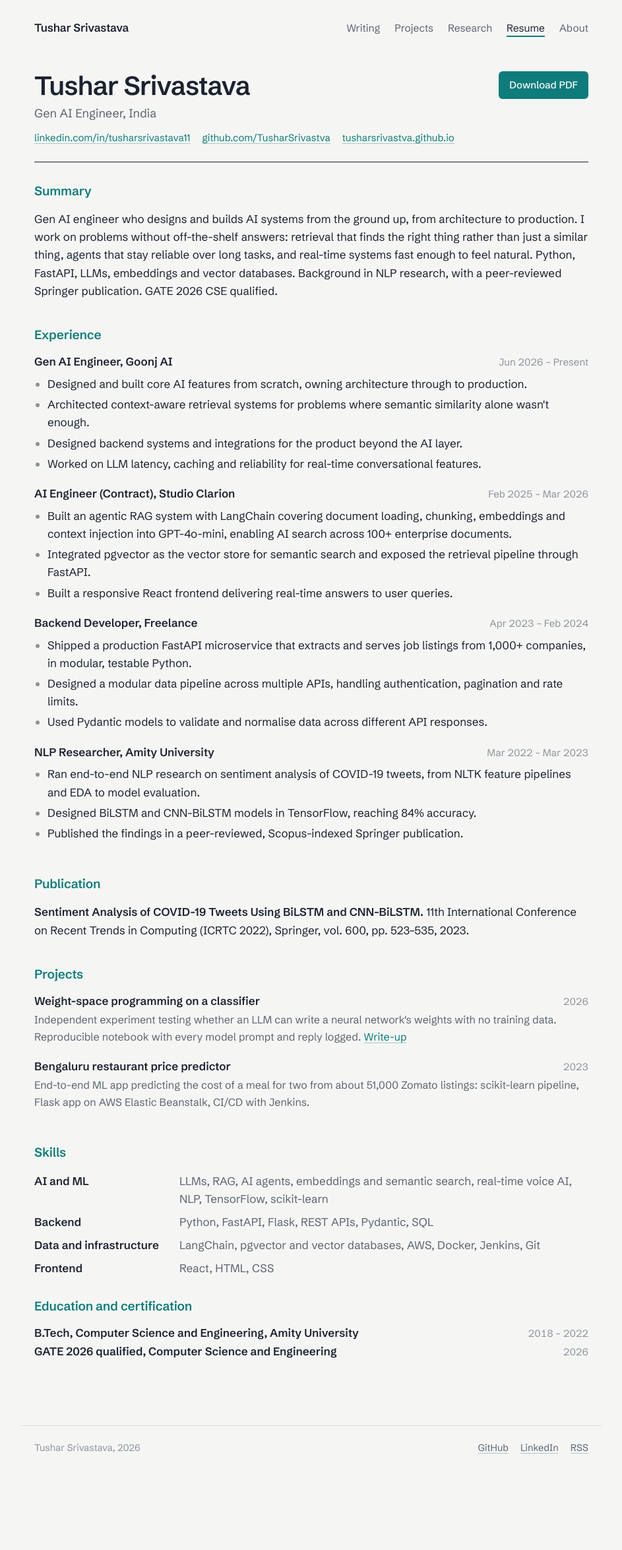
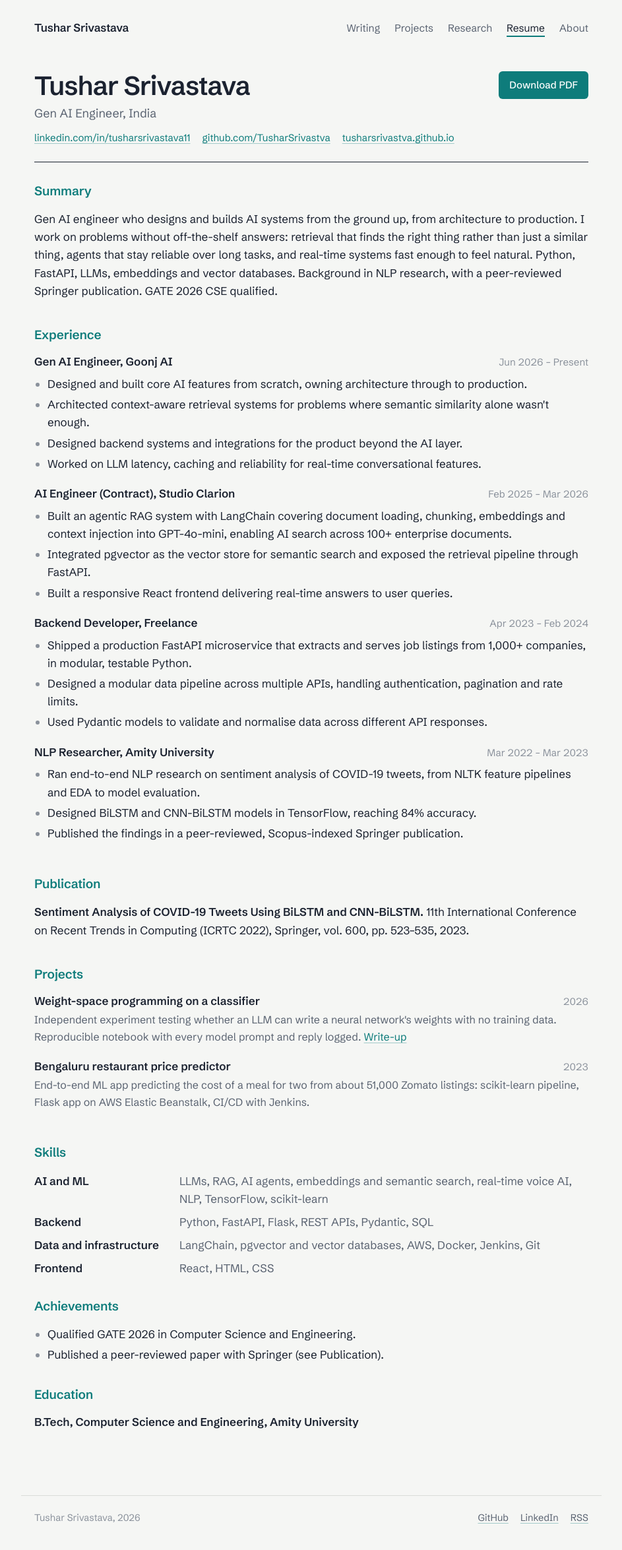
Before and after one commit to TusharSrivastva/TusharSrivastva.github.io, a Jekyll site: the page built from resume.html, in a window 1280 px wide. Shown: the whole page at 66% size, without its empty margins (168-1111 px from the left). Built offline with Jekyll 4.4.1, drawn with Linux system fonts in a browser that asks for light colours; before the commit the page ends 2242 px from its top, so only the background shows below that.

Commit message:
Resume: GATE under Achievements, no education dates

```diff
--- a/assets/css/style.css
+++ b/assets/css/style.css
@@ -186,6 +186,9 @@ img { max-width: 100%; height: auto; display: block; }
 .job p { color: var(--muted); font-size: 16px; }
 .skills { display: grid; grid-template-columns: 200px 1fr; gap: 8px 20px; margin: 0; }
 .skills dt { font-weight: 600; }
+.plain-list { margin: 0; padding-left: 20px; }
+.plain-list li { margin: 4px 0; }
+.plain-list li::marker { color: var(--faint); }
 .skills dd { margin: 0; color: var(--muted); }
 .button { display: inline-block; padding: 9px 16px; border-radius: 6px; background: rgb(var(--pos)); color: #fff; font-size: 15px; font-weight: 500; text-decoration: none; white-space: nowrap; }
 .button:hover { background: rgb(11 100 99); }
--- a/resume.html
+++ b/resume.html
@@ -92,8 +92,15 @@ description: Resume of Tushar Srivastava, Gen AI engineer.
   </section>
 
   <section class="resume-section">
-    <h2>Education and certification</h2>
-    <div class="job-line"><h3>B.Tech, Computer Science and Engineering, Amity University</h3><span>2018 – 2022</span></div>
-    <div class="job-line"><h3>GATE 2026 qualified, Computer Science and Engineering</h3><span>2026</span></div>
+    <h2>Achievements</h2>
+    <ul class="plain-list">
+      <li>Qualified GATE 2026 in Computer Science and Engineering.</li>
+      <li>Published a peer-reviewed paper with Springer (see Publication).</li>
+    </ul>
+  </section>
+
+  <section class="resume-section">
+    <h2>Education</h2>
+    <div class="job-line"><h3>B.Tech, Computer Science and Engineering, Amity University</h3></div>
   </section>
 </article>
```
